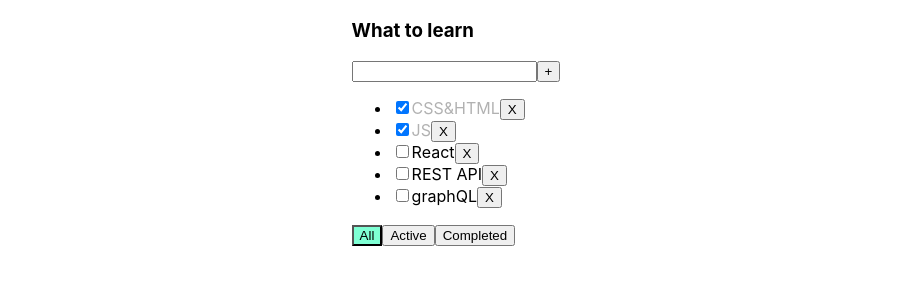
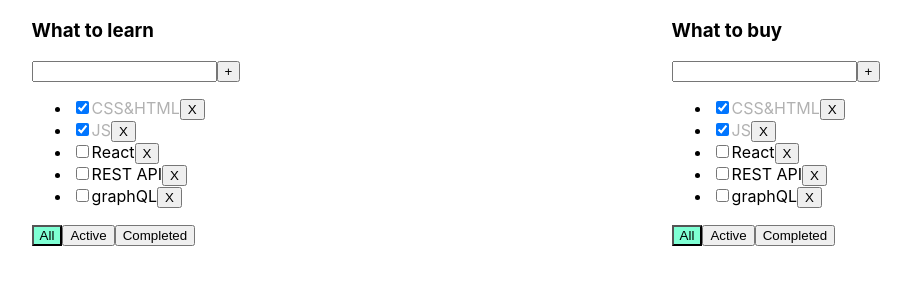
Before and after one commit to It-Shu/todolist-2.0, a React (Create React App) app: page / in a window 1280 px wide. Shown: the top 300 px of the page, without its empty margins (184-1095 px from the left). Built offline with nearby package versions, Linux system fonts and the light colour scheme.

Commit message:
change filter for todolist

```diff
--- a/package.json
+++ b/package.json
@@ -6,14 +6,19 @@
     "@testing-library/jest-dom": "^5.14.1",
     "@testing-library/react": "^13.0.0",
     "@testing-library/user-event": "^13.2.1",
+    "@types/antd": "^1.0.0",
     "@types/jest": "^27.0.1",
+    "@types/next": "^9.0.0",
     "@types/node": "^16.7.13",
     "@types/react": "^18.0.0",
     "@types/react-dom": "^18.0.0",
     "@types/uuid": "^9.0.0",
+    "antd": "^5.1.6",
+    "next": "^13.1.5",
     "react": "^18.2.0",
     "react-dom": "^18.2.0",
     "react-scripts": "5.0.1",
+    "swr": "^2.0.2",
     "typescript": "^4.4.2",
     "uuid": "^9.0.0",
     "web-vitals": "^2.1.0"
--- a/src/App.tsx
+++ b/src/App.tsx
@@ -4,6 +4,11 @@
 import {v4} from "uuid";
 
 export type FilterValueType = "all" | "active" | "completed"
+export type TodolistType = {
+    id: string
+    title: string
+    filter: FilterValueType
+}
 
 function App() {
 
@@ -15,7 +20,18 @@
         {id: v4(), title: "graphQL", isDone: false},
     ])
 
-    const [filter, setFilter] = useState<FilterValueType>("all")
+    const [todolists, setTodolists] = useState<TodolistType[]>([
+        {
+            id: v4(),
+            title: "What to learn",
+            filter: "all",
+        },
+        {
+            id: v4(),
+            title: "What to buy",
+            filter: "all",
+        },
+    ])
 
     const addTask = (title: string) => {
         let task = {id: v4(), title: title, isDone: false};
@@ -28,18 +44,14 @@
         let filteredTasks = tasks.filter(t => t.id !== id)
         setTasks(filteredTasks)
     }
-    let taskForTodolist = tasks
 
-    if (filter === "active") {
-        taskForTodolist = tasks.filter(t => !t.isDone);
-    }
 
-    if (filter === "completed") {
-        taskForTodolist = tasks.filter(t => t.isDone);
-    }
-
-    const changeFilter = (value: FilterValueType) => {
-        setFilter(value)
+    const changeFilter = (value: FilterValueType, todolistId: string) => {
+        let todolist = todolists.find(tl => tl.id === todolistId)
+        if (todolist) {
+            todolist.filter = value
+            setTodolists([...todolists])
+        }
     }
 
     const changeStatus = (id: string, isDone: boolean) => {
@@ -50,18 +62,44 @@
         }
     }
 
+    const changeFilterStatus = (filter: FilterValueType, task: TaskType[]) => {
+        let todolistTask = task
+        if (filter === "active") {
+            todolistTask = tasks.filter(t => !t.isDone);
+        }
+        if (filter === "completed") {
+            todolistTask = tasks.filter(t => t.isDone);
+        }
+        return todolistTask
+    }
 
     return (
         <div className="App">
-            <Todolist
-                todolistTitle="What to learn"
-                task={taskForTodolist}
-                removeTask={removeTask}
-                addTask={addTask}
-                changeFilter={changeFilter}
-                changeTaskStatus={changeStatus}
-                filter={filter}
-            />
+            {
+                todolists.map(tl => {
+                    let taskForTodolist = tasks
+
+                    // if (tl.filter === "active") {
+                    //     taskForTodolist = tasks.filter(t => !t.isDone);
+                    // }
+                    //
+                    // if (tl.filter === "completed") {
+                    //     taskForTodolist = tasks.filter(t => t.isDone);
+                    // }
+                    changeFilterStatus(tl.filter, taskForTodolist)
+                    return <Todolist
+                        todolistID={tl.id}
+                        key={tl.id}
+                        todolistTitle={tl.title}
+                        task={changeFilterStatus(tl.filter, taskForTodolist)}
+                        removeTask={removeTask}
+                        addTask={addTask}
+                        changeFilter={changeFilter}
+                        changeTaskStatus={changeStatus}
+                        filter={tl.filter}
+                    />
+                })
+            }
         </div>
     );
 }
--- a/src/components/Todolist.tsx
+++ b/src/components/Todolist.tsx
@@ -8,11 +8,12 @@
 }
 
 interface TodolistTypes {
+    todolistID: string
     todolistTitle: string
     task: Array<TaskType>
     addTask: (title: string) => void
     removeTask: (taskId: string) => void
-    changeFilter: (status: FilterValueType) => void
+    changeFilter: (status: FilterValueType, todolistId: string) => void
     changeTaskStatus: (id: string, isDone: boolean) => void
     filter: FilterValueType
 }
@@ -27,11 +28,11 @@
         addTask,
         changeTaskStatus,
         filter,
+        todolistID,
     } = props
 
     const [title, setTitle] = useState('');
     const [error, setError] = useState<string | null>(null);
-
 
     const addNewTask = () => {
         if (title.trim() !== '') {
@@ -51,13 +52,13 @@
     const onKeyPressHandler = (e: KeyboardEvent<HTMLInputElement>) => (e.charCode === 13) ? addNewTask() : null
 
     const onAllClickHandler = () => {
-        changeFilter('all')
+        changeFilter('all', todolistID)
     }
     const onActiveClickHandler = () => {
-        changeFilter('active')
+        changeFilter('active', todolistID)
     }
     const onCompletedClickHandler = () => {
-        changeFilter('completed')
+        changeFilter('completed', todolistID)
     }
 
     return (
@@ -73,7 +74,8 @@
                 {error && <div className={'error-message'}>{error}</div>}
             </div>
             <ul>
-                {task.map((t) => {
+                {
+                    task.map((t) => {
 
                     const onRemoveTaskClickHandler = () => {
                         removeTask(t.id)
@@ -89,15 +91,13 @@
                         <span className={t.isDone ? 'is-done' : ''}>{t.title}</span>
                         <button onClick={onRemoveTaskClickHandler}>X</button>
                     </li>
-                })}
+                })
+                }
             </ul>
             <div>
                 <button className={filter === 'all' ? 'active-filter' : ''} onClick={onAllClickHandler}>All</button>
-                <button className={filter === 'active' ? 'active-filter' : ''} onClick={onActiveClickHandler}>Active
-                </button>
-                <button className={filter === 'completed' ? 'active-filter' : ''}
-                        onClick={onCompletedClickHandler}>Completed
-                </button>
+                <button className={filter === 'active' ? 'active-filter' : ''} onClick={onActiveClickHandler}>Active</button>
+                <button className={filter === 'completed' ? 'active-filter' : ''} onClick={onCompletedClickHandler}>Completed</button>
             </div>
         </div>
     );
```
Also changed, not shown: 1 other file (tests, documents, lock files or other folders).
